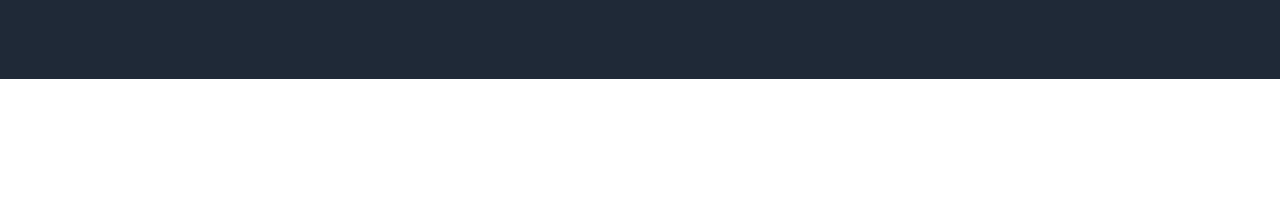
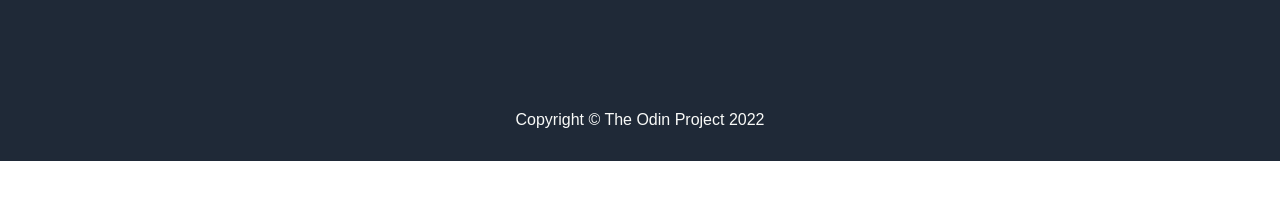
Before and after one commit to aelmakk/landing_page, a plain HTML site: page index.html in a window 1280 px wide. Shown: the part 300-500 px from the top of the page. Drawn offline with Linux system fonts and the light colour scheme.

Commit message:
add footer

```diff
--- a/index.html
+++ b/index.html
@@ -3,6 +3,7 @@
 <header>
 	<title>Home</title>
 	<link rel="stylesheet" href="styles/home.css">
+	<link rel="stylesheet" href="https://cdnjs.cloudflare.com/ajax/libs/font-awesome/6.0.0/css/all.min.css">
 </header>
 
 <body>
@@ -34,7 +35,9 @@
 	</div>
 	<div></div>
 	<div></div>
-	<div class="footer"></div>
+	<div class="footer">
+		Copyright &#169; The Odin Project 2022
+	</div>
 </body>
 
 </html>
--- a/styles/home.css
+++ b/styles/home.css
@@ -83,3 +83,11 @@ nav {
     align-items: center;
     justify-content: space-between;
 }
+
+.footer {
+    color: #F9FAF8;
+    display: flex;
+    align-items: center;
+    justify-content: center;
+    padding: 32px 0px;
+}
```
